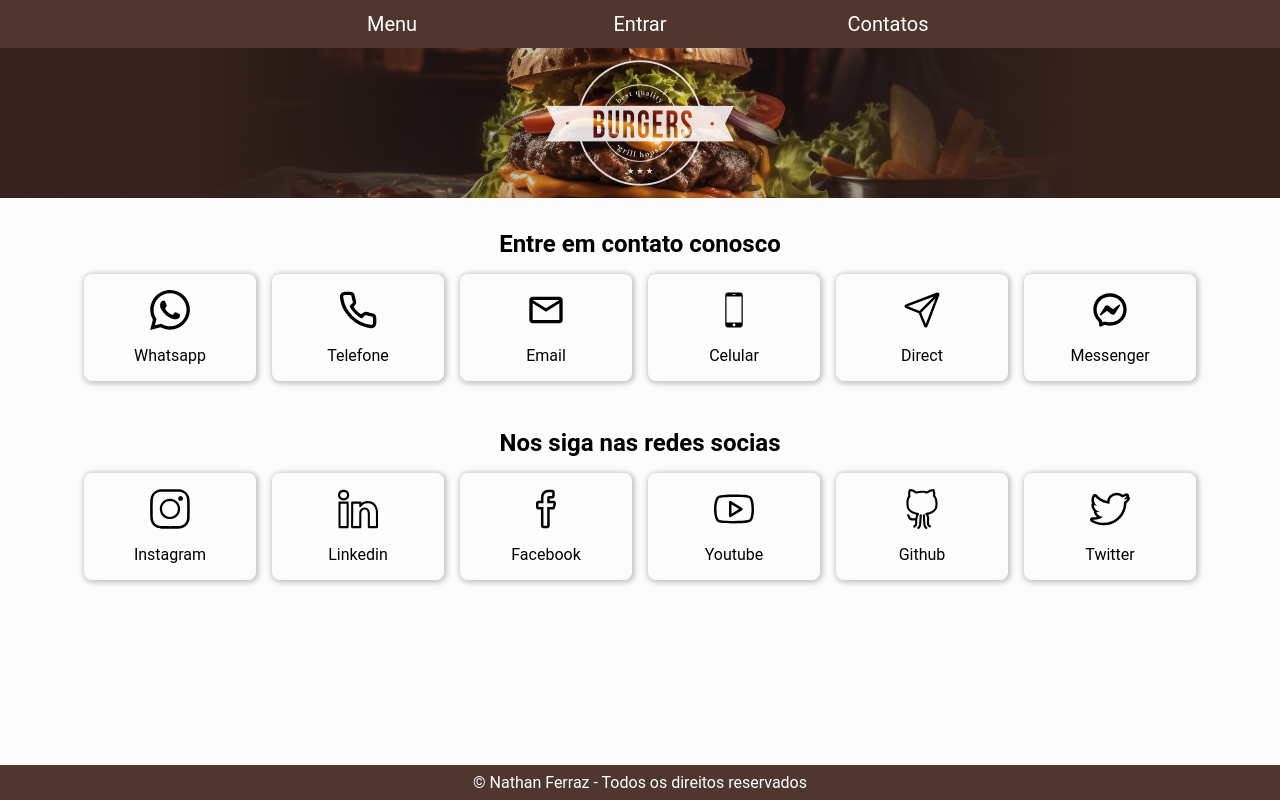
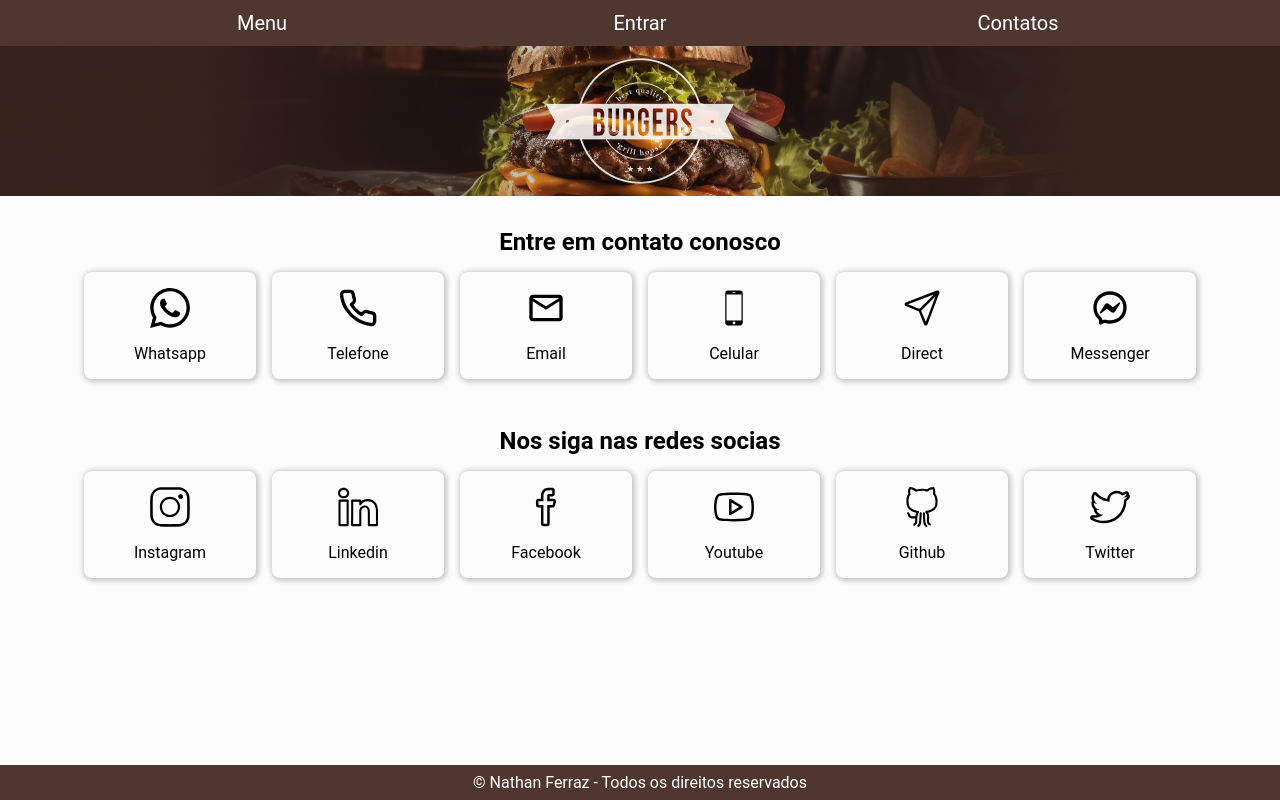
Before and after one commit to FerrazNathan/burgers-restaurant, a Next.js app in the folder burger-menu/: page /contact in a window 1280 px wide. Built offline with nearby package versions, Linux system fonts and the light colour scheme.

Commit message:
Melhorias de estilo no Header, Footer e na exibição de categorias

```diff
--- a/burger-menu/src/components/Footer/styles.ts
+++ b/burger-menu/src/components/Footer/styles.ts
@@ -9,7 +9,6 @@ export const ContainerFooter = styled.footer`
   position: fixed;
   bottom: 0;
   width: 100%;
-  max-width: 1440px;
   margin: 0 auto;
 `;
 
--- a/burger-menu/src/components/Header/index.tsx
+++ b/burger-menu/src/components/Header/index.tsx
@@ -34,9 +34,8 @@ function Header({ activePage }: HeaderProps ) {
             </S.LinkMenuHeader>
           </S.ItemMenuHeader>
         ))}
-      </S.ListMenuHeader>
 
-      {showIconCart && (
+        {showIconCart && (
         <S.ContainerCart isLoading={loading} pageCart={pageCart}>
           {!loading && (
             <React.Fragment>
@@ -58,6 +57,7 @@ function Header({ activePage }: HeaderProps ) {
           {loading && <Loading />}
         </S.ContainerCart>
       )}
+      </S.ListMenuHeader>
 
       <Image
         src={ImageHeader}
--- a/burger-menu/src/components/Header/styles.ts
+++ b/burger-menu/src/components/Header/styles.ts
@@ -21,15 +21,8 @@ export const ContainerHeader = styled.header`
   position: relative;
   background: ${(props) => props.theme.colors.primary.standard};
 
-  @media (max-width: 768px) {
-    & span {
-      height: 100px !important;
-    }
-  }
-
   & img {
     width: 100%;
-    max-width: 1440px;
     object-fit: cover;
     object-position: center;
   }
@@ -38,25 +31,26 @@ export const ContainerHeader = styled.header`
 export const ListMenuHeader = styled.ul<ILinkMenuHeaderProps>`
   ${({ showIconCart }) => css`
     display: flex;
-    justify-content: space-between;
+    justify-content: space-evenly;
     gap: 1rem;
     font-size: 1.25rem;
     font-weight: 400;
     color: ${(props) => props.theme.colors.text.light};
     font-family: 'Roboto', sans-serif;
-    padding: 0;
-    margin: 0.75rem auto;
+    align-items: center;
+    max-width: 1440px;
+    width: 100%;
+    margin: 0;
+    padding: 0.7rem 1rem;
 
-    @media (max-width: 768px) {
-      margin: 0.5rem auto;
+    @media (max-width: 480px) {
+      font-size: 1rem;
     }
 
     ${showIconCart && css`
       @media (max-width: 400px) {
-        margin: 0.8rem auto;
-        margin-left: 0;
+        margin: 0;
         font-size: 1rem;
-      }
     `}
   `}
 `;
@@ -127,10 +121,8 @@ export const LinkMenuHeader = styled.a<IContainerHeaderProps>`
 
 export const ContainerCart = styled.div<ConatainerCartProps>`
   ${({ isLoading, pageCart }) => css`
-    position: absolute;
-    top: 0.7rem;
-    right: 1rem;
     display: flex;
+    position: relative;
     cursor: ${pageCart ? 'not-allowed' : 'pointer'};
 
     ${!isLoading && css`
--- a/burger-menu/src/components/Loading/index.tsx
+++ b/burger-menu/src/components/Loading/index.tsx
@@ -8,7 +8,10 @@ interface LoadingProps {
 
 const Loading: React.FC<LoadingProps> = ({ description }) => {
   return (
-    <S.ComponentLoading data-testid='componente-loading'>
+    <S.ComponentLoading
+      data-testid='componente-loading'
+      className={description ? 'with-description' : ''}
+    >
       <S.Loader
         className="spinner"
         viewBox="0 0 66 66"
--- a/burger-menu/src/components/Loading/styles.ts
+++ b/burger-menu/src/components/Loading/styles.ts
@@ -7,6 +7,7 @@ const rotate = keyframes`
 `;
 
 export const ComponentLoading = styled.div`
+  &.with-description {
     display: flex;
     flex-direction: column;
     align-items: center;
@@ -16,6 +17,7 @@ export const ComponentLoading = styled.div`
     & span {
       color: ${(props) => props.theme.colors.status.alert};
       font-weight: 700;
+    }
   }
 `
 
--- a/burger-menu/src/styles/globals.css
+++ b/burger-menu/src/styles/globals.css
@@ -3,10 +3,14 @@ body {
   padding: 0;
   margin: 0;
   font-family: Roboto, sans-serif;
-  max-width: 1440px;
   margin: 0 auto;
   width: 100%;
   background: #FCFCFC;
+}
+
+section {
+  max-width: 1440px;
+  margin: 0 auto;
 }
 
 a {
```
Also changed, not shown: burger-menu/src/components/MenuCategories/styles.ts (+12 -2 lines). Lines whose indentation alone changed are shown as unchanged.
